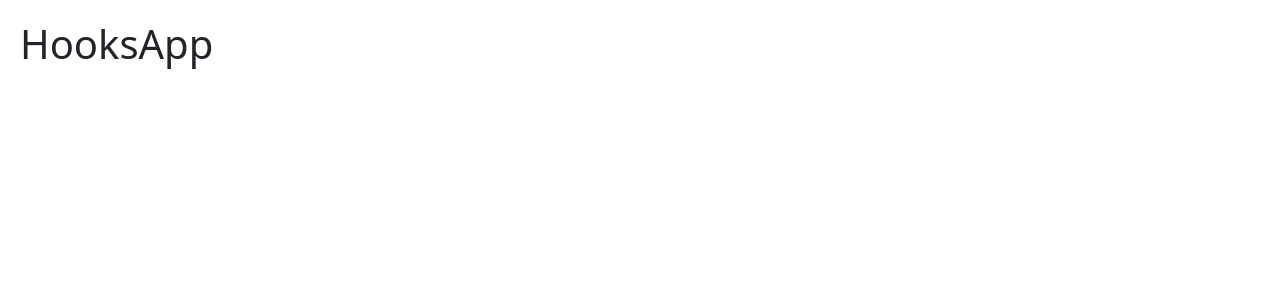
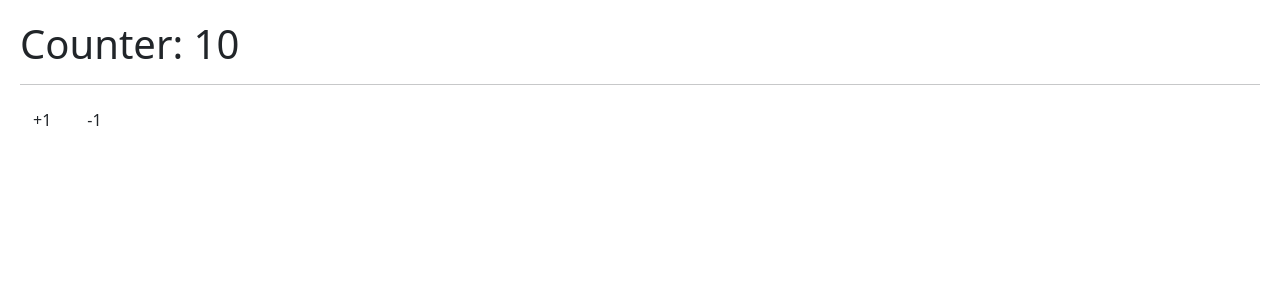
Before and after one commit to Nilsson-AvH/05-hook-app, a React (Vite) app: page / in a window 1280 px wide. Shown: the top 300 px of the page. Built offline with nearby package versions, Linux system fonts and the light colour scheme.

Commit message:
Second commit

```diff
--- /dev/null
+++ b/src/01-useState/CounterApp.jsx
@@ -0,0 +1,20 @@
+// import React from 'react'
+
+import { useState } from "react"
+
+export const CounterApp = () => {
+
+    const [counter, setCounter] = useState(10)
+
+  return (
+    <>
+        <h1>Counter: {counter} </h1>
+
+        <hr />
+
+        <button className="btn" onClick={ () => setCounter( counter+1 ) } >+1</button>
+        <button className="btn" onClick={ () => setCounter( counter-1 ) } >-1</button>
+    </>
+
+  )
+}
--- a/src/main.jsx
+++ b/src/main.jsx
@@ -1,11 +1,12 @@
 import { StrictMode } from 'react'
 import { createRoot } from 'react-dom/client'
-import { HooksApp } from './HooksApp'
+import { CounterApp } from './01-useState/CounterApp'
+// import { HooksApp } from './HooksApp'
 
 import './index.css'
 
 createRoot(document.getElementById('root')).render(
   <StrictMode>
-    <HooksApp />
+    <CounterApp />
   </StrictMode>
 )
```
